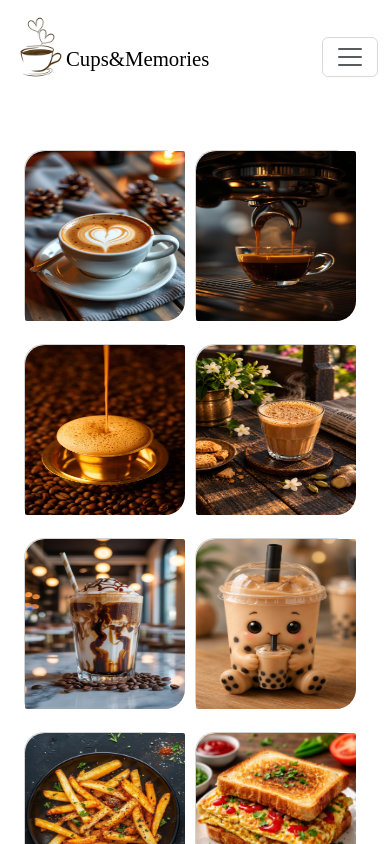
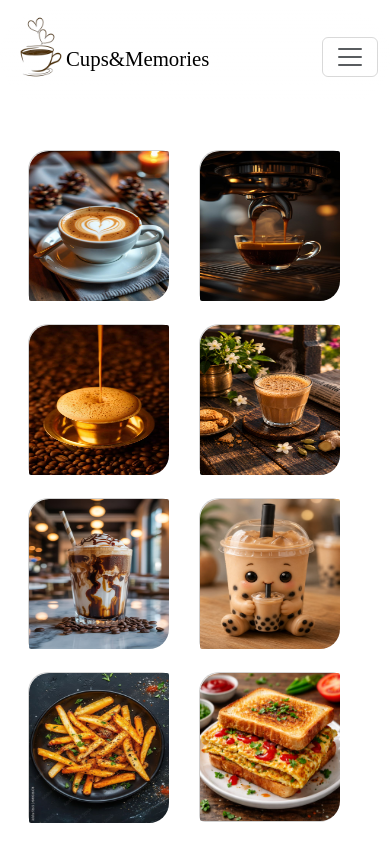
Before and after one commit to nandhakumar102005/cups-and-memories, a React (Vite) app: page /Menu in a window 390 px wide. Shown: the top 844 px of the page. Built offline with nearby package versions, Linux system fonts and the light colour scheme.

Commit message:
Update index.css

```diff
--- a/src/index.css
+++ b/src/index.css
@@ -909,5 +909,22 @@ top: 20px;
 .brandname{
   font-size: 1.3rem;
 }
+  .menucard {
+    max-width: 140px;
+    max-height: 150px;
+    text-align: center;
+    border-top-left-radius: 20px;
+    border-bottom-right-radius: 20px;
+
+  }
+
+  .menucardimg {
+    height: 150px;
+    width: 140px;
+    border-radius: 2px;
+    border-top-left-radius: 20px;
+    border-bottom-right-radius: 20px;
+  }
+
 
 }
```
